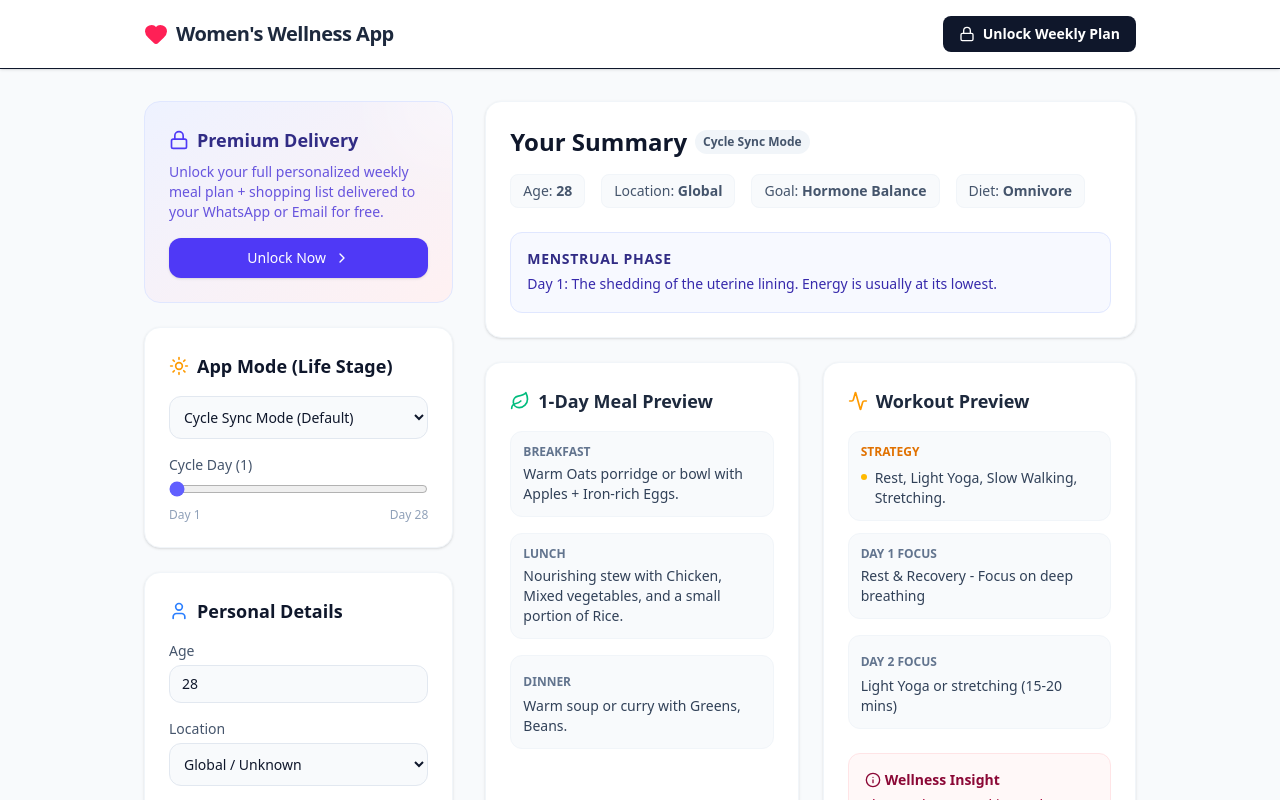
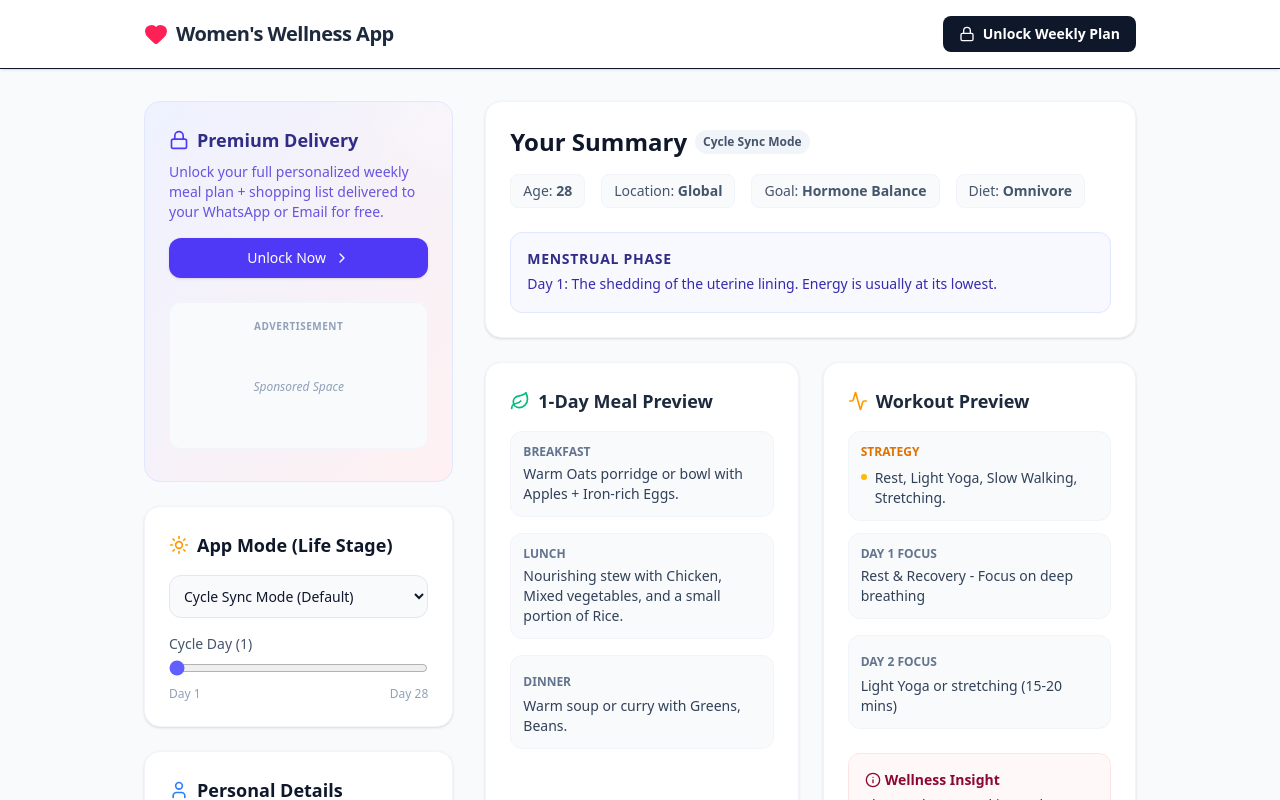
Before and after one commit to datalabsafrica-create/cycle-sync-wellness, a React (Vite) app: page / in a window 1280 px wide. Shown: the top 800 px of the page. Built offline with nearby package versions, Linux system fonts and the light colour scheme.

Commit message:
Update App.tsx

```diff
--- a/src/App.tsx
+++ b/src/App.tsx
@@ -83,6 +83,7 @@ export default function App() {
           >
             Unlock Now <ChevronRight className="w-4 h-4" />
           </button>
+          <AdSlot />
         </div>
       )}
 
```
